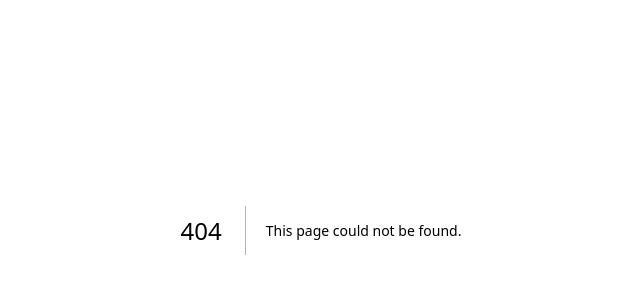
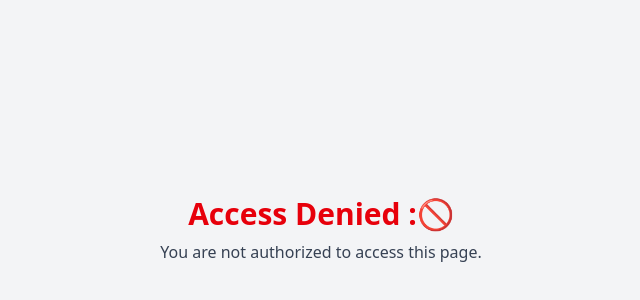
Before and after one commit to mowlyray/FreshCart-AI, a Next.js app: page /unauthorized in a window 1280 px wide. Before the commit this address had no page. Shown: the part 170-470 px from the top of the page, without its empty margins (319-959 px from the left). Built offline with nearby package versions, Linux system fonts and the light colour scheme.

Commit message:
add unauthorized page

```diff
--- /dev/null
+++ b/src/app/unauthorized/page.tsx
@@ -0,0 +1,12 @@
+import React from 'react'
+
+function Unauthorized() {
+  return (
+    <div className="flex flex-col items-center justify-center h-screen bg-gray-100">
+      <h1 className="text-3xl font-bold text-red-600">Access Denied :🚫</h1>
+      <p className="mt-2 text-gray-700">You are not authorized to access this page.</p>
+    </div>
+  )
+}
+
+export default Unauthorized
--- a/src/proxy.ts
+++ b/src/proxy.ts
@@ -19,6 +19,12 @@
         loginUrl.searchParams.set("callbackUrl",req.url)
         return NextResponse.redirect(loginUrl)
     }
+
+    const role = token.role
+
+
+
+
     return NextResponse.next()
 }
 
```
